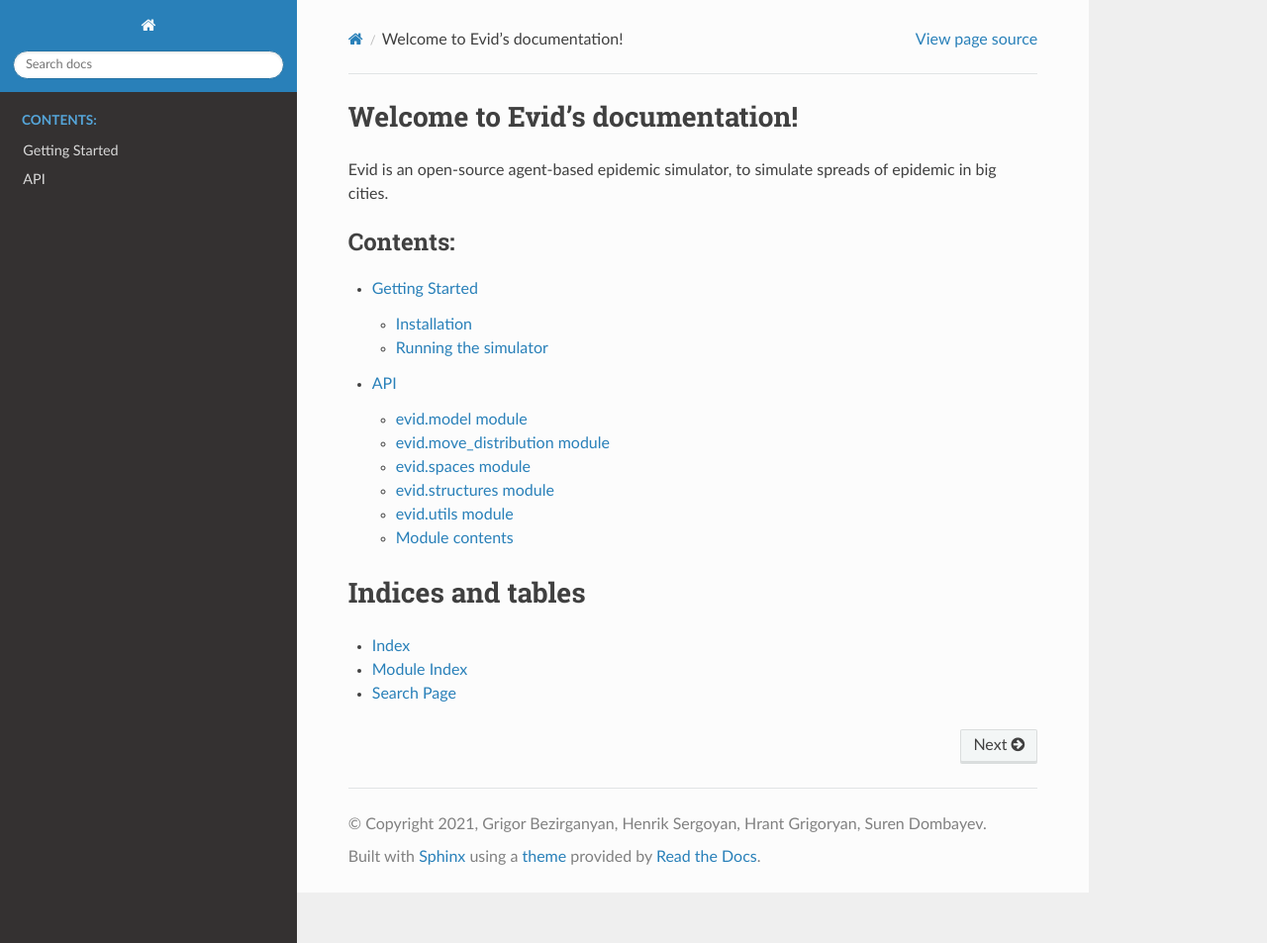
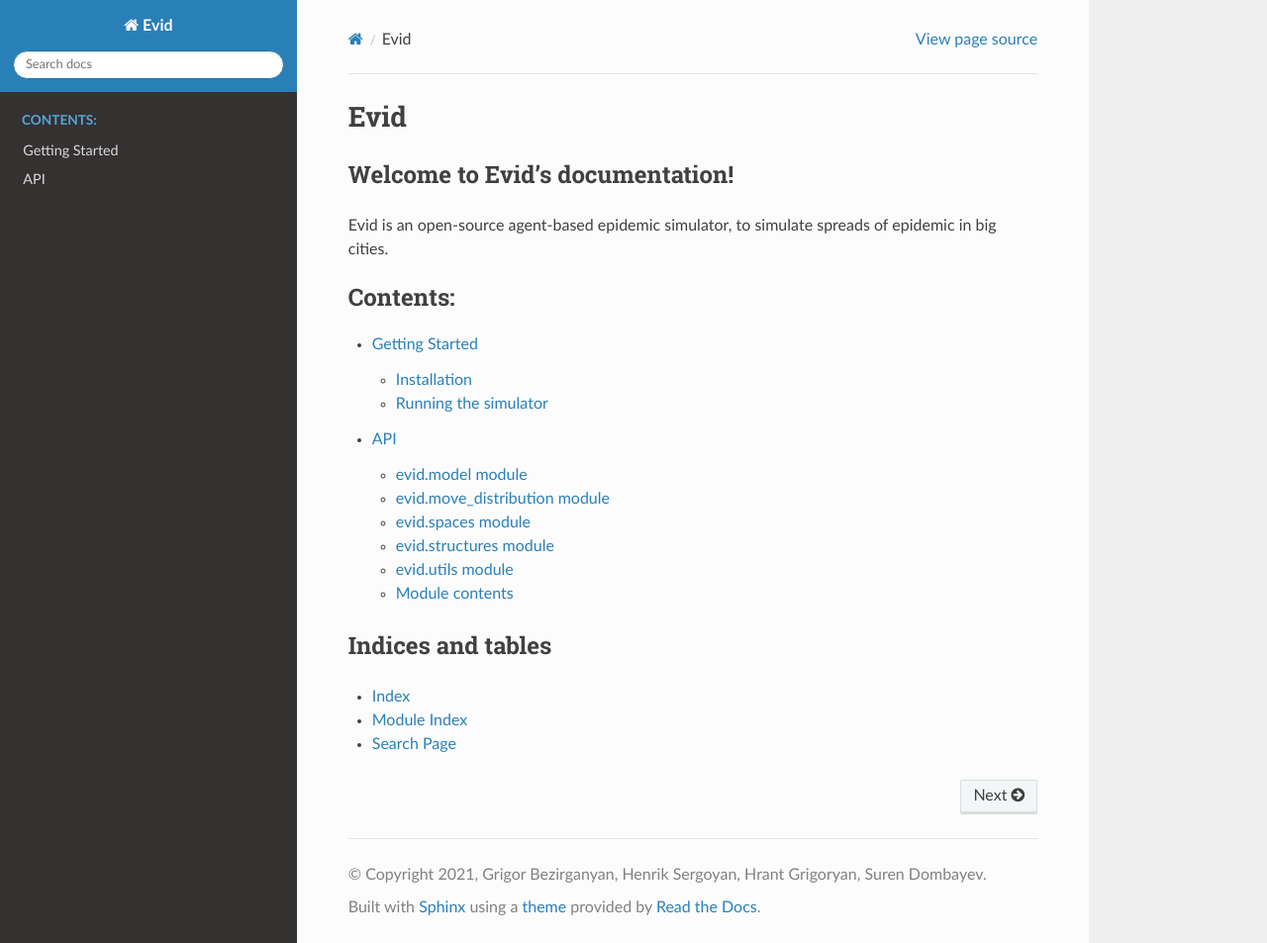
Before and after one commit to bezirganyan/evid, a Sphinx documentation site: the page built from docs/source/index.rst, in a window 1280 px wide and 953 px high. Shown: the whole window at 99% size. Built offline with Sphinx 7.4.7 and the Read the Docs theme 2.0.0, drawn with Linux system fonts in a browser that asks for light colours.

Commit message:
Edited documentation

```diff
--- a/docs/source/conf.py
+++ b/docs/source/conf.py
@@ -19,7 +19,7 @@ sys.path.insert(0, os.path.abspath('../..'))
 
 # -- Project information -----------------------------------------------------
 
-project = ''
+project = 'Evid'
 copyright = '2021, Grigor Bezirganyan, Henrik Sergoyan, Hrant Grigoryan, Suren Dombayev'
 author = 'Grigor Bezirganyan, Henrik Sergoyan, Hrant Grigoryan, Suren Dombayev'
 
--- a/docs/source/index.rst
+++ b/docs/source/index.rst
@@ -2,6 +2,11 @@
    sphinx-quickstart on Fri Dec 17 15:35:08 2021.
    You can adapt this file completely to your liking, but it should at least
    contain the root `toctree` directive.
+
+####
+Evid
+####
+
 
 Welcome to Evid's documentation!
 ================================
```
